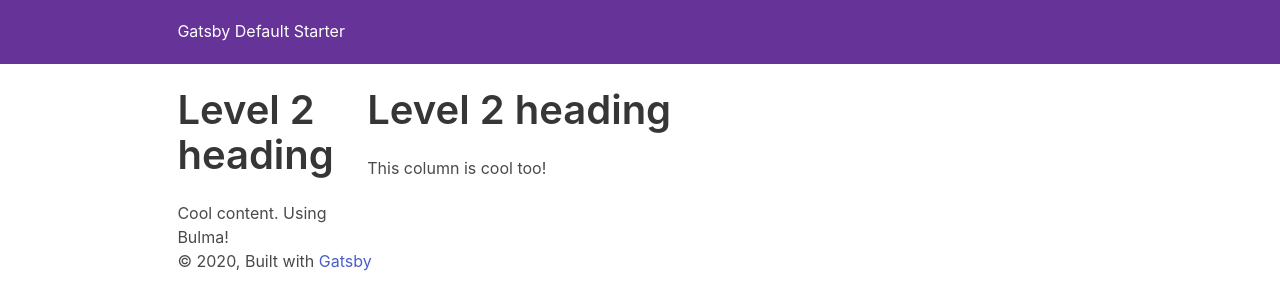
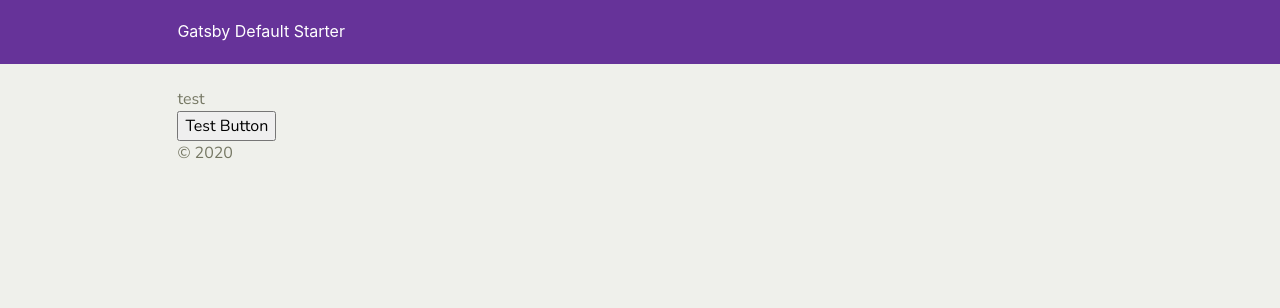
Before and after one commit to sethburtonhall/hall-pictures, a Gatsby site: page / in a window 1280 px wide. Built offline with nearby package versions, Linux system fonts and the light colour scheme; Gatsby itself is replaced by a stand-in of ours.

Commit message:
second commit

```diff
--- /dev/null
+++ b/src/components/Nav.js
@@ -0,0 +1,11 @@
+import React from 'react';
+
+const Nav = () => {
+  return (
+    <div className="nav">
+      <p>test</p>
+    </div>
+  )
+}
+
+export default Nav
--- a/src/components/image.js
+++ /dev/null
@@ -1,32 +0,0 @@
-import React from "react"
-import { useStaticQuery, graphql } from "gatsby"
-import Img from "gatsby-image"
-
-/*
- * This component is built using `gatsby-image` to automatically serve optimized
- * images with lazy loading and reduced file sizes. The image is loaded using a
- * `useStaticQuery`, which allows us to load the image from directly within this
- * component, rather than having to pass the image data down from pages.
- *
- * For more information, see the docs:
- * - `gatsby-image`: https://gatsby.dev/gatsby-image
- * - `useStaticQuery`: https://www.gatsbyjs.org/docs/use-static-query/
- */
-
-const Image = () => {
-  const data = useStaticQuery(graphql`
-    query {
-      placeholderImage: file(relativePath: { eq: "gatsby-astronaut.png" }) {
-        childImageSharp {
-          fluid(maxWidth: 300) {
-            ...GatsbyImageSharpFluid
-          }
-        }
-      }
-    }
-  `)
-
-  return <Img fluid={data.placeholderImage.childImageSharp.fluid} />
-}
-
-export default Image
--- a/src/components/layout.js
+++ b/src/components/layout.js
@@ -35,9 +35,7 @@ const Layout = ({ children }) => {
       >
         <main>{children}</main>
         <footer>
-          © {new Date().getFullYear()}, Built with
-          {` `}
-          <a href="https://www.gatsbyjs.org">Gatsby</a>
+          © {new Date().getFullYear()}
         </footer>
       </div>
     </>
--- a/src/pages/index.js
+++ b/src/pages/index.js
@@ -1,37 +1,19 @@
 import React from "react"
-import { Link } from "gatsby"
 
 import Layout from "../components/layout"
-import Image from "../components/image"
 import SEO from "../components/seo"
+import Nav from "../components/Nav"
+
 import '../scss/styles.scss'
 
-const IndexPage = () => (
-  // <Layout>
-  //   <SEO title="Home" />
-  //   <h1>Hi people</h1>
-  //   <p>Welcome to your new Gatsby site.</p>
-  //   <p>Now go build something great.</p>
-  //   <div style={{ maxWidth: `300px`, marginBottom: `1.45rem` }}>
-  //     <Image />
-  //   </div>
-  //   <Link to="/page-2/">Go to page 2</Link>
-  // </Layout>
-
-  <Layout>
-    <div className="container">
-      <div className="columns">
-        <div className="column">
-          <h2 className="title is-2">Level 2 heading</h2>
-          <p className="content">Cool content. Using Bulma!</p>
-        </div>
-        <div className="column is-four-fifths">
-          <h2 className="title is-2">Level 2 heading</h2>
-          <p className="content">This column is cool too!</p>
-        </div>
-      </div>
-    </div>
-  </Layout>
-)
+const IndexPage = () => {
+  return (
+    <Layout>
+      <SEO title="Home" />
+      <Nav />
+      <button className="">Test Button</button>
+    </Layout>
+  )
+}
 
 export default IndexPage
--- a/src/scss/styles.scss
+++ b/src/scss/styles.scss
@@ -1 +1,38 @@
-@import "~bulma/bulma.sass";
+@charset "utf-8";
+
+// Import a Google Font
+@import url('https://fonts.googleapis.com/css?family=Nunito:400,700');
+
+// Set your brand colors
+$purple: #8a4d76;
+$pink: #fa7c91;
+$brown: #757763;
+$beige-light: #d0d1cd;
+$beige-lighter: #eff0eb;
+
+// Update Bulma's global variables
+$family-sans-serif: 'Nunito',
+sans-serif;
+$grey-dark: $brown;
+$grey-light: $beige-light;
+$primary: $purple;
+$link: $pink;
+$widescreen-enabled: false;
+$fullhd-enabled: false;
+
+// Update some of Bulma's component variables
+$body-background-color: $beige-lighter;
+$control-border-width: 2px;
+$input-border-color: transparent;
+$input-shadow: none;
+
+// Import only what you need from Bulma
+@import './node_modules/bulma/sass/utilities/_all.sass';
+@import './node_modules/bulma/sass/base/_all.sass';
+@import './node_modules/bulma/sass/elements/button.sass';
+@import './node_modules/bulma/sass/elements/container.sass';
+@import './node_modules/bulma/sass/elements/form.sass';
+@import './node_modules/bulma/sass/elements/title.sass';
+@import './node_modules/bulma/sass/components/navbar.sass';
+@import './node_modules/bulma/sass/layout/hero.sass';
+@import './node_modules/bulma/sass/layout/section.sass';
```
Also changed, not shown: src/pages/page-2.js (deleted, +0 -16 lines).
